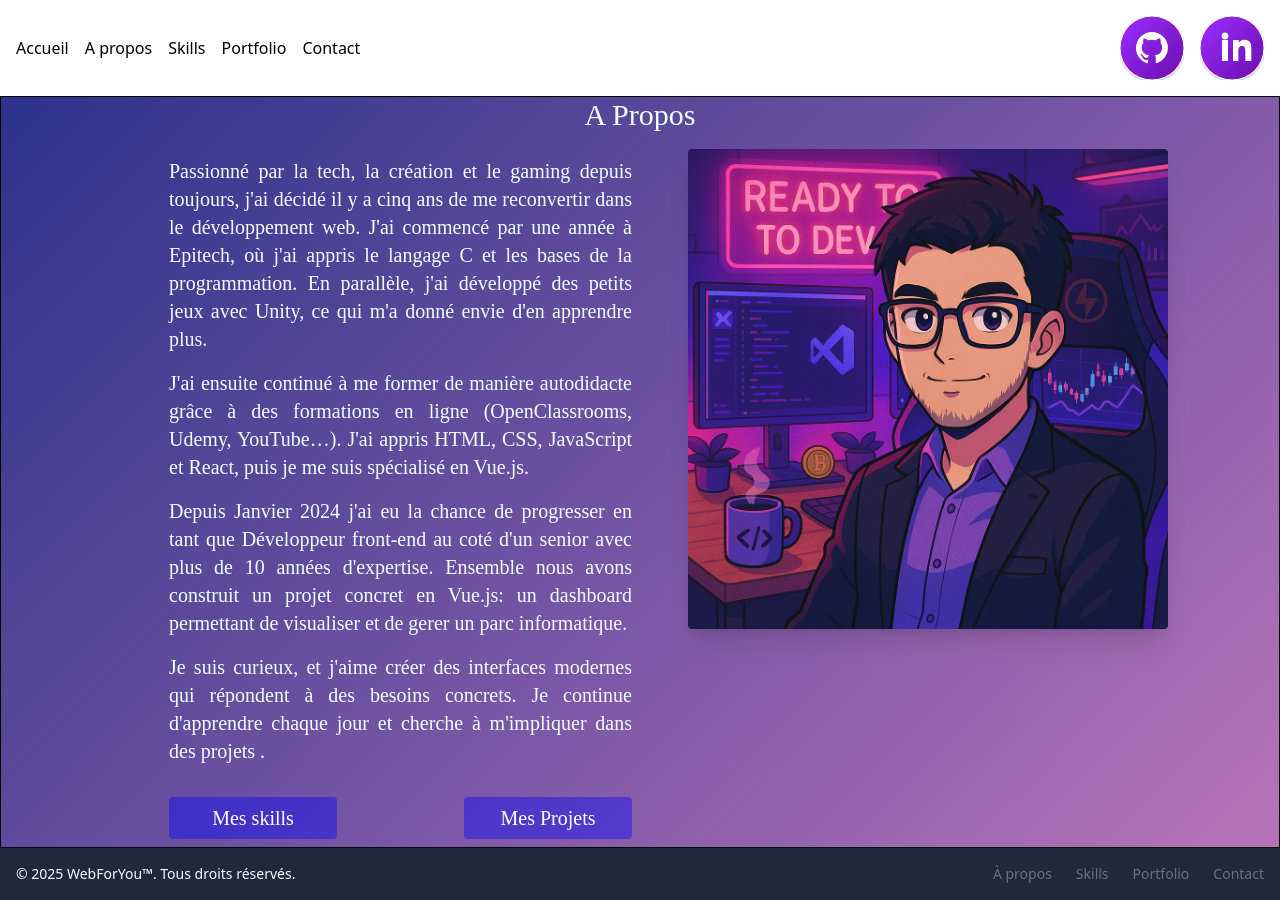
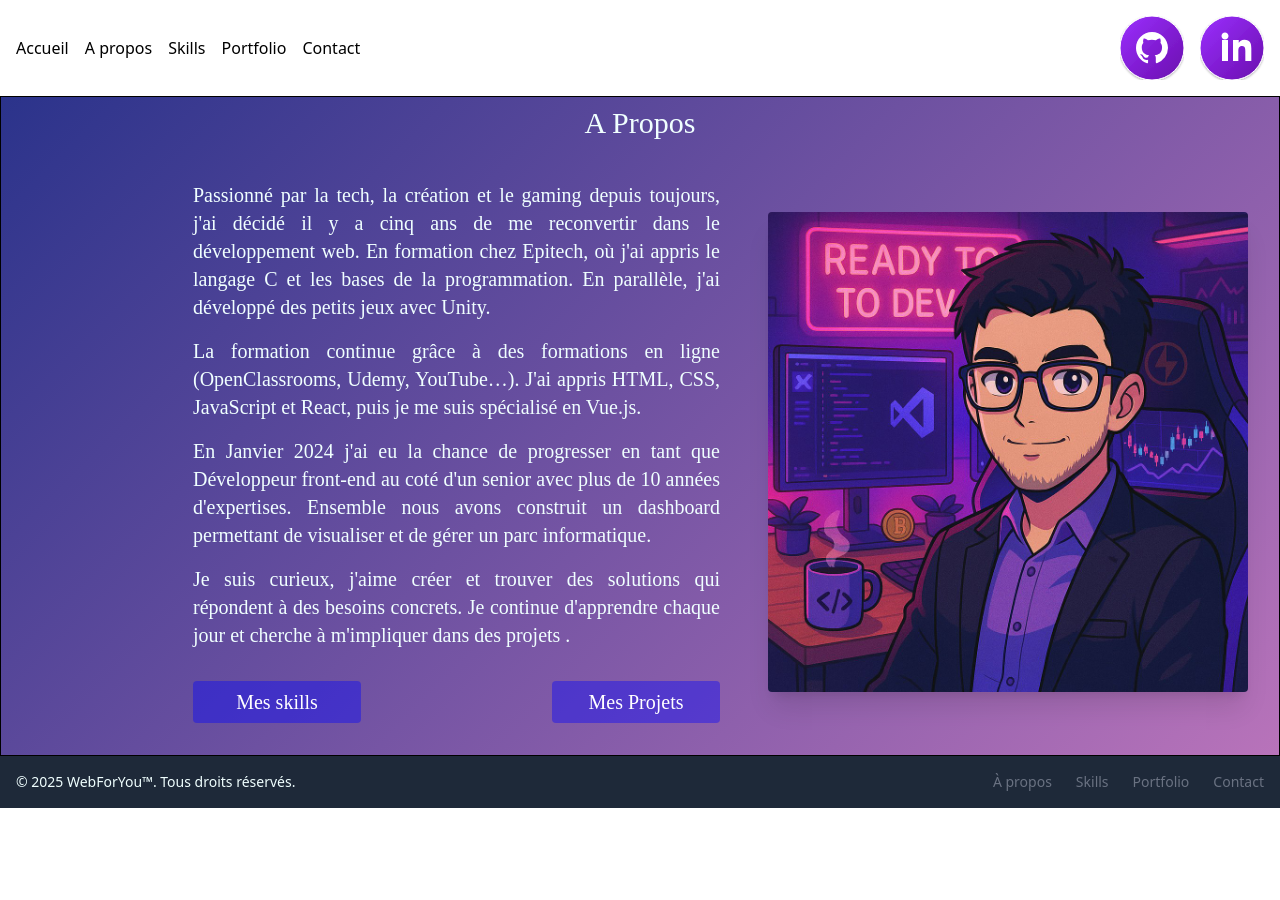
Before and after one commit to ReadyToDevNow/Portfolio, a Vue app: page /about in a window 1280 px wide. After the commit the page ends 808 px from the top, so only its background shows below. Built offline with nearby package versions, Linux system fonts and the light colour scheme.

Commit message:
feat(design): text update and reponsive

```diff
--- a/src/components/AboutPage.vue
+++ b/src/components/AboutPage.vue
@@ -1,28 +1,26 @@
 <template>
   <main class="flex flex-col items-center justify-center border">
-    <h2 class="text-3xl mb-4">A Propos</h2>
-    <div class="grid grid-cols-2">
-      <div class="flex flex-col text-xl text-justify ml-40 p-2">
+    <h2 class="text-3xl mb-2 mt-2">A Propos</h2>
+    <div class="grid grid-cols-1 md:grid-cols-2 lg:ml-40 p-8 items-center justify-center">
+      <div class="flex flex-col text-xl text-justify">
         <span class="mb-4"
           >Passionné par la tech, la création et le gaming depuis toujours, j'ai décidé il y a cinq
-          ans de me reconvertir dans le développement web. J'ai commencé par une année à Epitech, où
-          j'ai appris le langage C et les bases de la programmation. En parallèle, j'ai développé
-          des petits jeux avec Unity, ce qui m'a donné envie d'en apprendre plus.</span
+          ans de me reconvertir dans le développement web. En formation chez Epitech, où j'ai appris
+          le langage C et les bases de la programmation. En parallèle, j'ai développé des petits
+          jeux avec Unity.</span
         >
 
         <span class="mb-4"
-          >J'ai ensuite continué à me former de manière autodidacte grâce à des formations en ligne
-          (OpenClassrooms, Udemy, YouTube…). J'ai appris HTML, CSS, JavaScript et React, puis je me
-          suis spécialisé en Vue.js.
+          >La formation continue grâce à des formations en ligne (OpenClassrooms, Udemy, YouTube…).
+          J'ai appris HTML, CSS, JavaScript et React, puis je me suis spécialisé en Vue.js.
         </span>
         <span class="mb-4">
-          Depuis Janvier 2024 j'ai eu la chance de progresser en tant que Développeur front-end au
-          coté d'un senior avec plus de 10 années d'expertise. Ensemble nous avons construit un
-          projet concret en Vue.js: un dashboard permettant de visualiser et de gerer un parc
-          informatique.
+          En Janvier 2024 j'ai eu la chance de progresser en tant que Développeur front-end au coté
+          d'un senior avec plus de 10 années d'expertises. Ensemble nous avons construit un
+          dashboard permettant de visualiser et de gérer un parc informatique.
         </span>
         <span class="mb-4">
-          Je suis curieux, et j'aime créer des interfaces modernes qui répondent à des besoins
+          Je suis curieux, j'aime créer et trouver des solutions qui répondent à des besoins
           concrets. Je continue d'apprendre chaque jour et cherche à m'impliquer dans des projets
           .</span
         >
```
